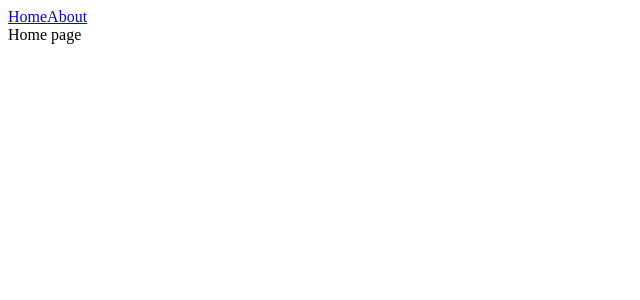
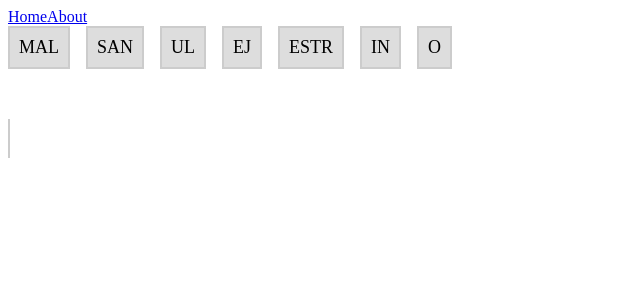
Before and after one commit to etuardu/vortopuzlo, a Vue app: page / in a window 1280 px wide. Shown: the top 300 px of the page, without its empty margins (0-640 px from the left). Built offline with nearby package versions, Linux system fonts and the light colour scheme.

Commit message:
Basic css

```diff
--- a/src/views/HomeView.vue
+++ b/src/views/HomeView.vue
@@ -1,5 +1,66 @@
 <template>
   <div>
-    Home page
+    <div class="cupboard">
+      <div class="tile" v-for="tile in tiles" :key="tile.value">
+        {{ tile.value }}
+      </div>
+    </div>
+    <div class="fridge">
+      <div
+        class="tile word-tile"
+        v-for="tile in [ ...fridge, { value: '' } ]"
+        :key="tile.value"
+        :data-ghost="!tile.value"
+      >
+        {{ tile.value || '&nbsp;' }}
+      </div>
+    </div>
   </div>
 </template>
+<script>
+export default {
+  data() { return {
+    tiles: [
+      { value: 'mal', eo: 'kontraŭo' },
+      { value: 'san', eo: 'medicina bonfarto' },
+      { value: 'ul', eo: 'individuo' },
+      { value: 'ej', eo: 'loko' },
+      { value: 'estr', eo: 'ĉefo' },
+      { value: 'in', eo: 'naskipova genro' },
+      { value: 'o', eo: 'substantivo' },
+    ],
+    fridge: [
+    ],
+  }},
+}
+</script>
+<style scoped>
+.tile {
+  padding: .5em .5em;
+  display: inline-block;
+  text-transform: uppercase;
+  font-size: 18px;
+  background-color: #dddddd;
+  border: 2px solid #cccccc;
+}
+.word-tile[data-ghost='true'] {
+  background-color: transparent;
+  border-color: transparent;
+  border-left-color: #cccccc;
+}
+.word-tile {
+  border-top: 0;
+  border-bottom: 0;
+  border-right: 2px solid transparent;
+}
+.word-tile:hover {
+  border-left: 2px solid black;
+}
+.cupboard {
+  display: flex;
+  gap: 1em;
+}
+.fridge {
+  margin-top: 50px;
+}
+</style>
```
